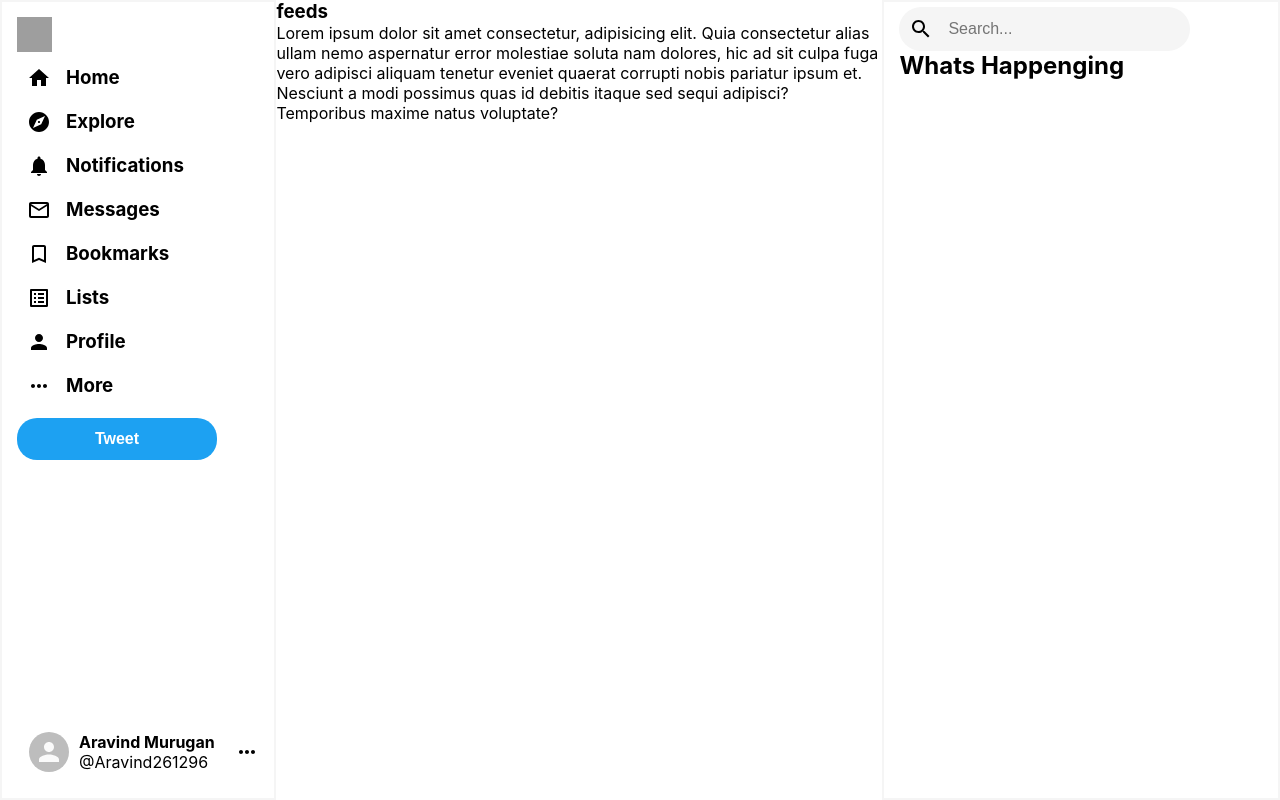
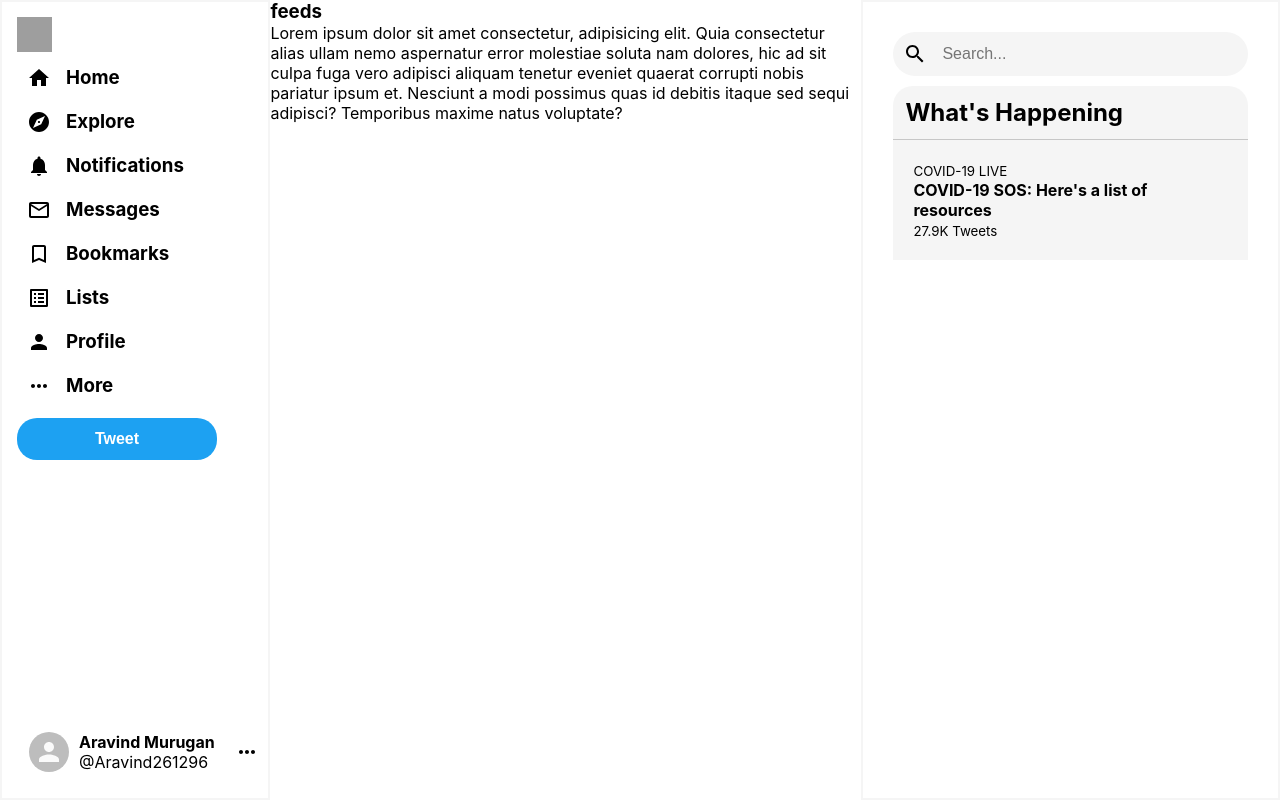
Before and after one commit to AravindMurgan/Twitter_clone, a React (Create React App) app: page / in a window 1280 px wide. Built offline with nearby package versions, Linux system fonts and the light colour scheme; grey boxes are pictures that could not be loaded.

Commit message:
rightsidebar

```diff
--- a/src/component/rightSidebar/RightSidebar.css
+++ b/src/component/rightSidebar/RightSidebar.css
@@ -1,8 +1,12 @@
 .right__sidebar{
+    display: flex;
+    flex-direction: column;
+    align-items: center;
     flex: 0.3;
     border:2px solid whitesmoke;
     width: 100%;
-    padding: 5px 15px;
+    padding: 30px;
+    margin: 0 auto;
 }
 
 .search{
@@ -12,7 +16,7 @@
     border:none;
     outline: none;
     background-color: whitesmoke;
-    width: 80%;
+    width: 100%;
     border-radius: 99px;
 
 }
@@ -24,3 +28,15 @@
     background-color: whitesmoke;
     font-size: 16px;
 }
+
+.title{
+    margin-top: 10px;
+    text-align: left;
+    background-color: whitesmoke;
+    width: 100%;
+    border-top-left-radius: 20px;
+    border-top-right-radius: 20px;
+    padding: 12px;
+    border-bottom: 1px solid rgba(128, 128, 128, 0.397);
+
+}
--- a/src/component/rightSidebar/RightSidebar.js
+++ b/src/component/rightSidebar/RightSidebar.js
@@ -11,13 +11,12 @@ function RightSidebar() {
 				<input className='search__button' type='text' placeholder='Search...' />
 			</header>
 
-			<div className='news__feed'>
-				<div className='header'>
-					<h2>Whats Happenging</h2>
-				</div>
 
-				<RightSidebarOption />
-			</div>
+				<header className='title' >
+					<h2>What's Happening</h2>
+				</header>
+
+				<RightSidebarOption title='COVID-19 LIVE' body="COVID-19 SOS: Here's a list of resources" tweets='27.9K Tweets'   />
 		</div>
 	);
 }
--- a/src/component/rightSidebar/RightSidebarOption.css
+++ b/src/component/rightSidebar/RightSidebarOption.css
@@ -0,0 +1,5 @@
+.feed__body{
+     background-color: whitesmoke;
+     width: 100%;
+     padding: 20px;
+}
--- a/src/component/rightSidebar/RightSidebarOption.js
+++ b/src/component/rightSidebar/RightSidebarOption.js
@@ -1,13 +1,13 @@
 import React from 'react';
 import './RightSidebarOption.css';
 
-function RightSidebarOption() {
+function RightSidebarOption({title,body,tweets}) {
 	return (
 		<div className='feed__body'>
 			<div className='feed__description  '>
-				<small></small>
-				<h3></h3>
-                <small></small>
+				<small> {title} </small>
+				<h4>{body} </h4>
+                <small>{tweets} </small>
 			</div>
 
 
```
